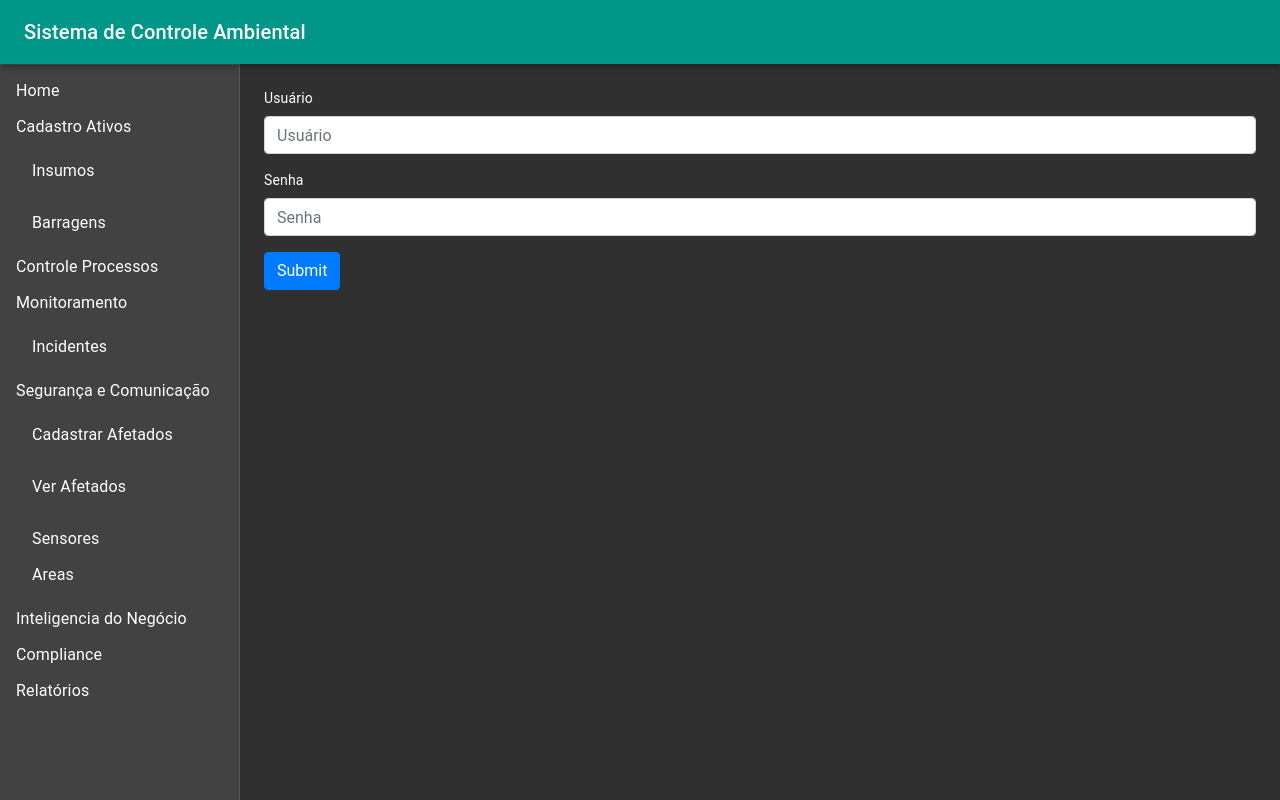
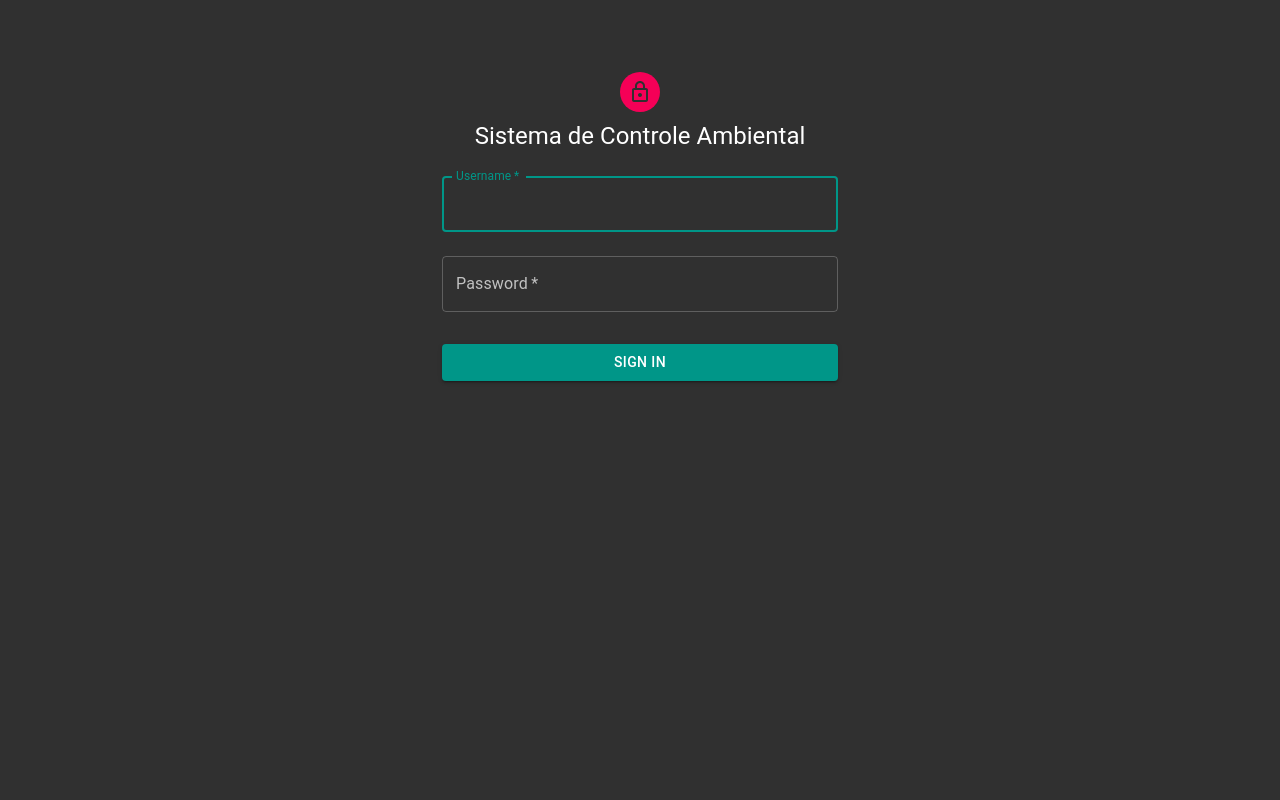
Before and after one commit to guilhermefontans/tcc-poc-sga, a React (Create React App) app in the folder modulo-frontend/: page /monitoramento/incidentes/novo in a window 1280 px wide. Before the commit this address led to /login. Built offline with nearby package versions, Linux system fonts and the light colour scheme.

Commit message:
ajuste de pagina de login e redirect quando não possui token

```diff
--- a/modulo-frontend/src/App.js
+++ b/modulo-frontend/src/App.js
@@ -7,6 +7,7 @@ import Grid from '@material-ui/core/Grid';
 import Routes from './routes'
 import { createMuiTheme } from '@material-ui/core/styles';
 import teal from '@material-ui/core/colors/teal';
+import Login from './Login'
 
   const theme = createMuiTheme({
       palette: {
@@ -63,6 +64,12 @@ const useStyles = makeStyles((theme) => ({
 
 function App() {
   const classes = useStyles();
+  const token = 1;
+  if (! localStorage.getItem("token")) {
+      return <Login></Login>
+  }
+
+
   return (
     <MuiThemeProvider theme={theme}>
       <BrowserRouter>
--- a/modulo-frontend/src/Login/index.js
+++ b/modulo-frontend/src/Login/index.js
@@ -1,9 +1,49 @@
-import Button from 'react-bootstrap/Button';
-import Form from 'react-bootstrap/Form';
 import React, { useState } from 'react'
+import Avatar from '@material-ui/core/Avatar';
+import Button from '@material-ui/core/Button';
+import CssBaseline from '@material-ui/core/CssBaseline';
+import TextField from '@material-ui/core/TextField';
+import LockOutlinedIcon from '@material-ui/icons/LockOutlined';
+import Typography from '@material-ui/core/Typography';
+import { makeStyles, MuiThemeProvider } from '@material-ui/core/styles';
+import Container from '@material-ui/core/Container';
 import api from '../services/sca.service'
+import { createMuiTheme } from '@material-ui/core/styles';
+import teal from '@material-ui/core/colors/teal';
 
-function Login() {
+const useStyles = makeStyles((theme) => ({
+  paper: {
+    marginTop: theme.spacing(8),
+    display: 'flex',
+    flexDirection: 'column',
+    alignItems: 'center',
+  },
+  avatar: {
+    margin: theme.spacing(1),
+    backgroundColor: theme.palette.secondary.main,
+  },
+  form: {
+    width: '100%', // Fix IE 11 issue.
+    marginTop: theme.spacing(1),
+  },
+  submit: {
+    margin: theme.spacing(3, 0, 2),
+  },
+}));
+
+const theme = createMuiTheme({
+    palette: {
+      primary: teal,
+      secondary: {
+        main: '#aed581',
+      },
+      type: 'dark'
+    },
+
+  });
+
+export default function Login() {
+  const classes = useStyles();
 
   const [password, setPassword] = useState('')
   const [username, setUsername] = useState('')
@@ -16,24 +56,57 @@ function Login() {
       if (token) {
           localStorage.setItem("token", token);
       }
+      window.location = '/'
   }
 
   return (
-        <Form onSubmit={handleSubmit} >
-            <Form.Group controlId="username">
-                <Form.Label>Usuário</Form.Label>
-                <Form.Control type="text" placeholder="Usuário" onChange={e => setUsername(e.target.value)}  />
-            </Form.Group>
-
-            <Form.Group controlId="password">
-                <Form.Label>Senha</Form.Label>
-                <Form.Control type="password" placeholder="Senha" onChange={e => setPassword(e.target.value)} />
-            </Form.Group>
-            <Button variant="primary" type="submit">
-            Submit
+    <MuiThemeProvider theme={theme}>
+    <Container component="main" maxWidth="xs">
+      <CssBaseline />
+      <div className={classes.paper}>
+        <Avatar className={classes.avatar}>
+          <LockOutlinedIcon />
+        </Avatar>
+        <Typography component="h1" variant="h5">
+          Sistema de Controle Ambiental
+        </Typography>
+        <form className={classes.form} onSubmit={handleSubmit} noValidate>
+          <TextField
+            variant="outlined"
+            margin="normal"
+            required
+            fullWidth
+            id="username"
+            label="Username"
+            name="emusernameail"
+            autoComplete="username"
+            autoFocus
+            onChange={e => setUsername(e.target.value)}
+          />
+          <TextField
+            variant="outlined"
+            margin="normal"
+            required
+            fullWidth
+            name="password"
+            label="Password"
+            type="password"
+            id="password"
+            autoComplete="current-password"
+            onChange={e => setPassword(e.target.value)}
+          />
+          <Button
+            type="submit"
+            fullWidth
+            variant="contained"
+            color="primary"
+            className={classes.submit}
+          >
+            Sign In
           </Button>
-      </Form>
+        </form>
+      </div>
+    </Container>
+    </MuiThemeProvider>
   );
 }
-
-  export default Login;
--- a/modulo-frontend/src/helpers/verify-token.js
+++ b/modulo-frontend/src/helpers/verify-token.js
@@ -1,5 +1,6 @@
 import React from 'react';
-import { Route, Redirect } from 'react-router-dom';
+import { Route, Redirect, Router } from 'react-router-dom';
+import Login from '../Login'
 
 const PrivateRoute = ({ component: Component, ...rest }) => (
 
@@ -7,7 +8,7 @@ const PrivateRoute = ({ component: Component, ...rest }) => (
         let token = "";
         token = localStorage.getItem("token");
         if (!token) {
-            return <Redirect to={{ pathname: '/login', state: { from: props.location } }} />
+            window.location.reload()
         }
 
         return <Component {...props} />
--- a/modulo-frontend/src/pages/SegurancaComunicacao/AfetadoForm.js
+++ b/modulo-frontend/src/pages/SegurancaComunicacao/AfetadoForm.js
@@ -11,6 +11,7 @@ import Alert from '@material-ui/lab/Alert';
 import IconButton from '@material-ui/core/IconButton';
 import Collapse from '@material-ui/core/Collapse';
 import CloseIcon from '@material-ui/icons/Close';
+import Typography from '@material-ui/core/Typography';
 
 function AfetadoForm() {
 
@@ -64,7 +65,10 @@ function AfetadoForm() {
 
     return (
         <Grid container justify="center"  spacing={1}>
-           <Grid  item xs={12} lg={9} xl={6}>
+            <Grid item xs={12} lg={9}>
+                <Typography variant="h4" color="textSecondary" align="center">Cadastro de afetados</Typography>
+            </Grid>
+            <Grid  item xs={12} lg={9} xl={6}>
                 <Paper variant="outlined">
                     <Grid container justify="center">
                         <Grid item xs={6}>
@@ -83,7 +87,7 @@ function AfetadoForm() {
                                 </IconButton>
                             }
                             >
-                            Close me!
+                            Afetado cadastrado com sucesso!!
                             </Alert>
                         </Collapse>
                             <form onSubmit={handleSubmit} className={classes.form}>
--- a/modulo-frontend/src/pages/SegurancaComunicacao/AfetadosList.js
+++ b/modulo-frontend/src/pages/SegurancaComunicacao/AfetadosList.js
@@ -11,6 +11,7 @@ import api from '../../services/sca.service'
 import Grid from '@material-ui/core/Grid';
 import Fade from '@material-ui/core/Fade';
 import CircularProgress from '@material-ui/core/CircularProgress';
+import Typography from '@material-ui/core/Typography';
 
 const useStyles = makeStyles({
     table: {
@@ -63,9 +64,13 @@ export default function SimpleTable() {
       };
 
     return (
+
         <div className={classes.placeholder}>
         {query === 'success' ? (
         <Grid container justify="center"  spacing={1}>
+            <Grid item xs={12} lg={9}>
+                <Typography variant="h4" color="textSecondary" align="center">Listagem de afetados</Typography>
+            </Grid>
             <Grid item xs={12} lg={9}>
                 <TableContainer component={Paper}>
                     <Table className={classes.table} aria-label="simple table">
--- a/modulo-frontend/src/routes/index.js
+++ b/modulo-frontend/src/routes/index.js
@@ -3,7 +3,7 @@ import { Switch, Route } from 'react-router-dom';
 import AfetadosForm from '../pages/SegurancaComunicacao/AfetadoForm'
 import IncidenteForm from '../pages/Monitoramento/IncidenteForm'
 import AfetadosList from '../pages/SegurancaComunicacao/AfetadosList'
-import FormTest from '../pages/FormTest'
+import FormTest from '../pages/FormTest/index'
 import Login from '../Login'
 import PrivateRoute from '../helpers/verify-token'
 
```
Lines whose indentation alone changed are shown as unchanged.
